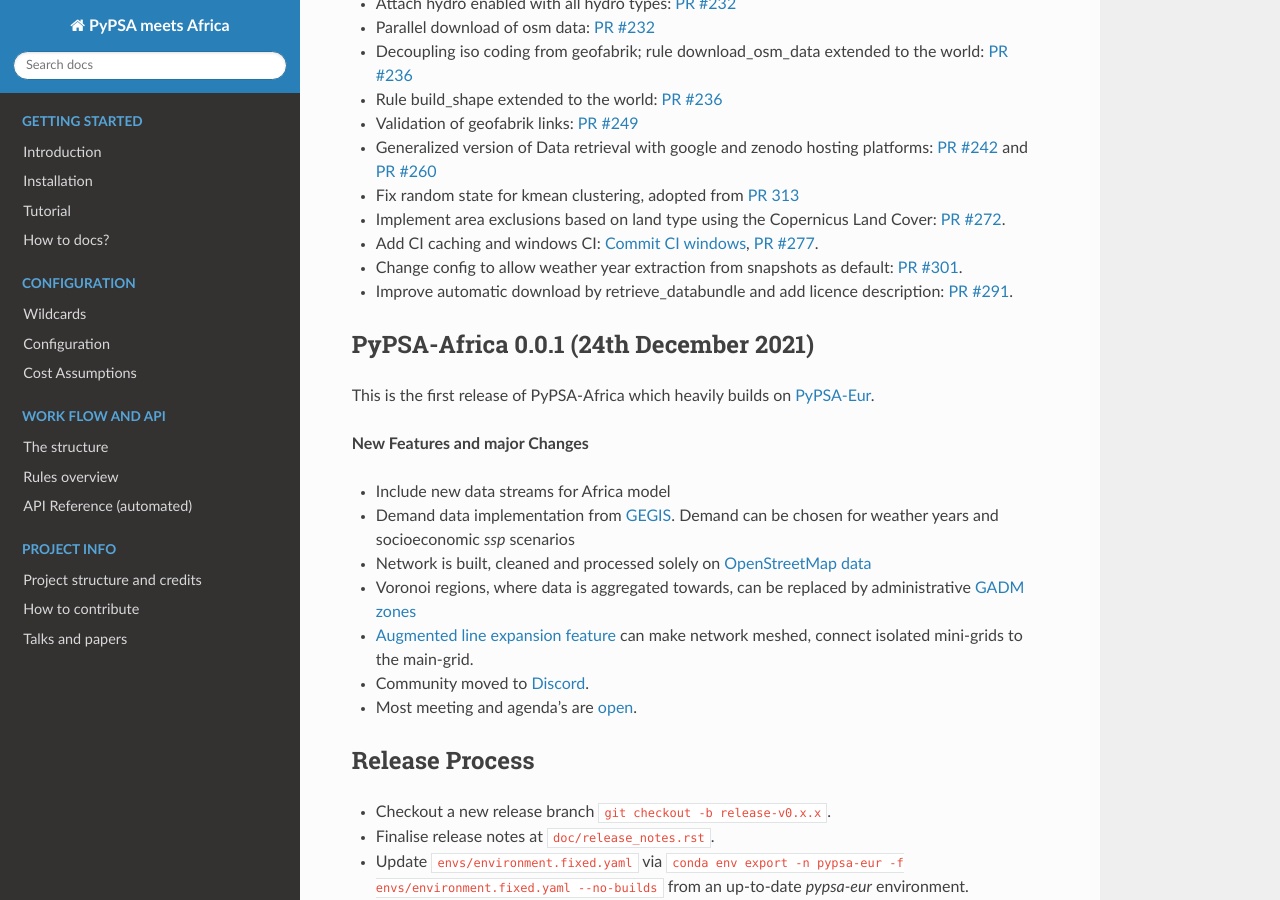
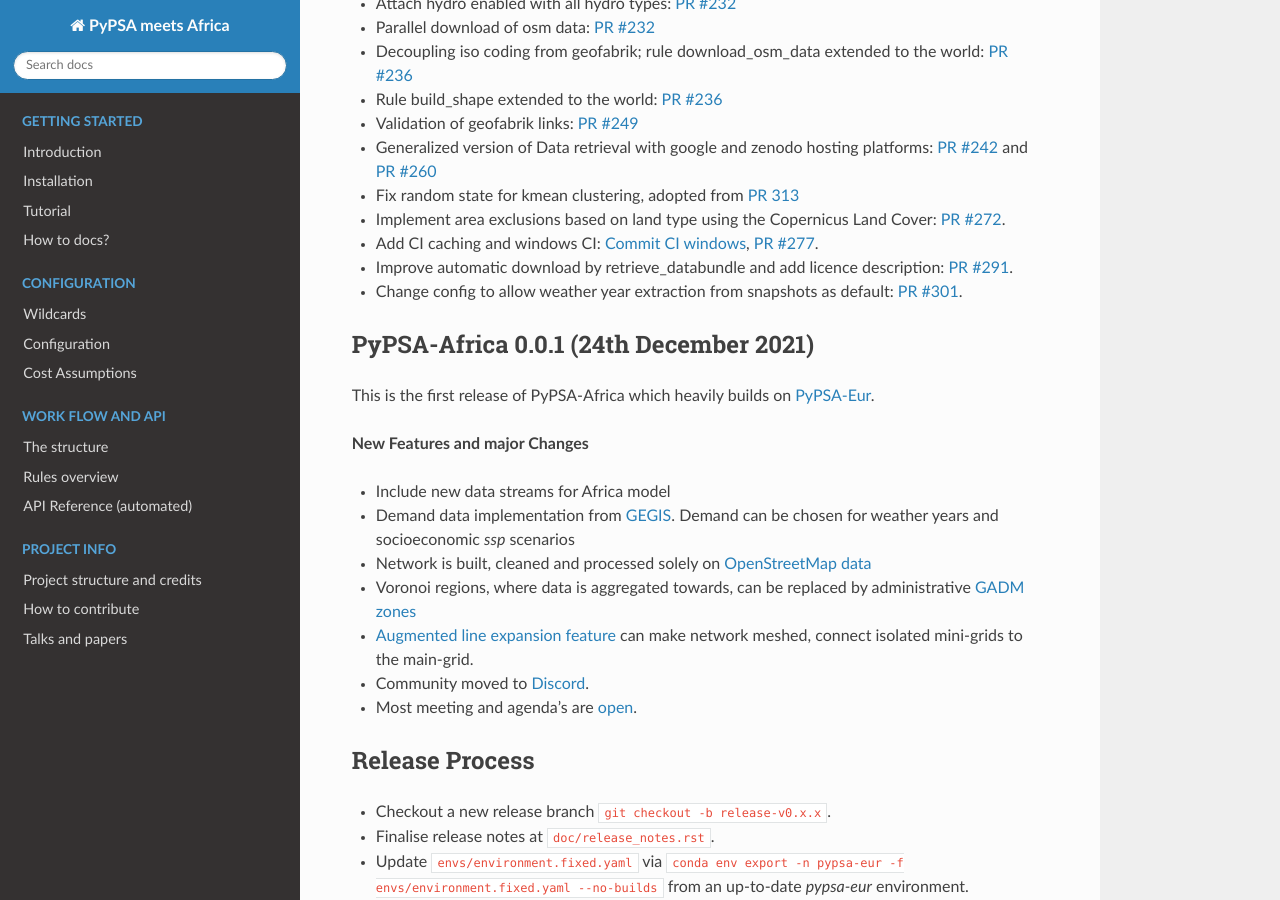
Before and after one commit to pypsa-meets-earth/pypsa-earth, a Sphinx documentation site: the page built from doc/release_notes.rst, in a window 1280 px wide and 900 px high, scrolled down 320 px. Built offline with Sphinx 7.4.7 and the Read the Docs theme 2.0.0, drawn with Linux system fonts in a browser that asks for light colours; pages that are not in the unit, such as notebooks, are missing from menus.

```diff
--- a/doc/release_notes.rst
+++ b/doc/release_notes.rst
@@ -35,9 +35,9 @@ Upcoming Release
 
 * Add CI caching and windows CI: `Commit CI windows <https://github.com/pypsa-meets-africa/pypsa-africa/commit/c98cb30e828cfda17692b8f5e1dd8e39d33766ad>`__,  `PR #277 <https://github.com/PyPSA/pypsa-eur/pull/277>`__.
 
+* Improve automatic download by retrieve_databundle and add licence description: `PR #291 <https://github.com/pypsa-meets-africa/pypsa-africa/pull/291>`__.
+
 * Change config to allow weather year extraction from snapshots as default: `PR #301 <https://github.com/pypsa-meets-africa/pypsa-africa/pull/301>`__.
-
-* Improve automatic download by retrieve_databundle and add licence description: `PR #291 <https://github.com/pypsa-meets-africa/pypsa-africa/pull/291>`__.
 
 PyPSA-Africa 0.0.1 (24th December 2021)
 =====================================
```
